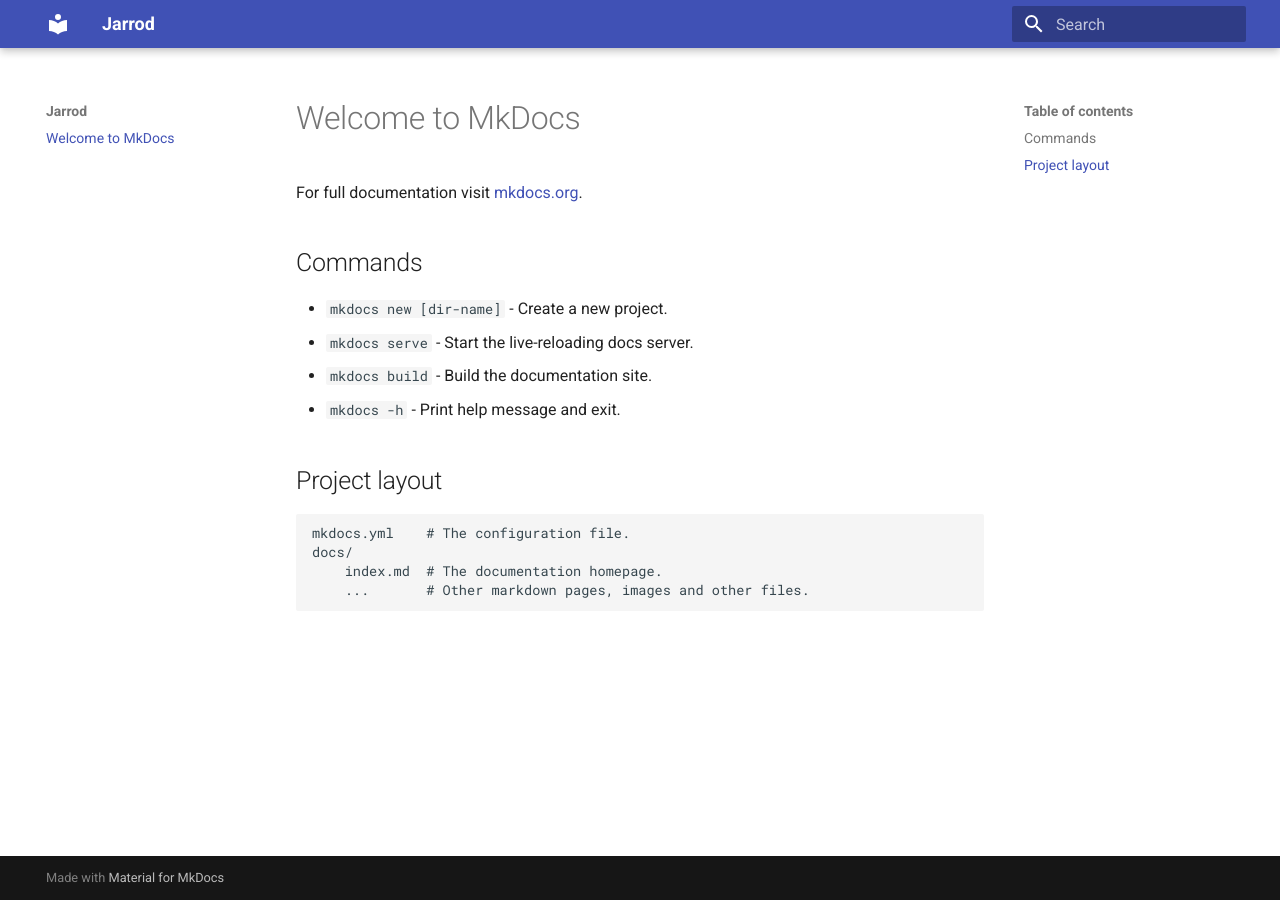
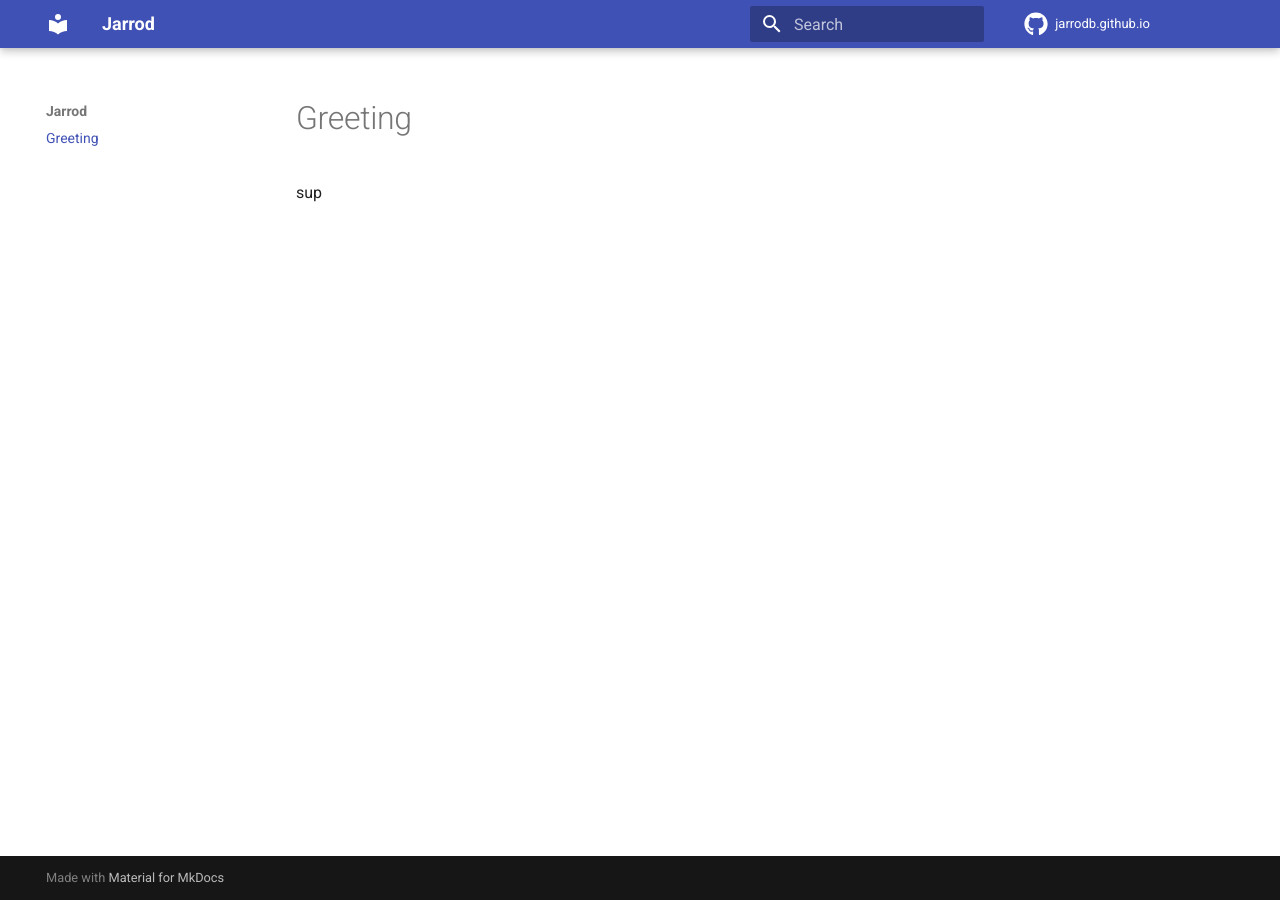
Before and after one commit to jarrodb/jarrodb.github.io, an MkDocs documentation site: the page built from docs/index.md, in a window 1280 px wide. Built offline with MkDocs 1.6.1 and Material for MkDocs 9.7.7, drawn with Linux system fonts in a browser that asks for light colours; comment, search, counter and statistics services are not loaded.

Commit message:
update mkdocs.yml

```diff
--- a/docs/index.md
+++ b/docs/index.md
@@ -1,17 +1,3 @@
-# Welcome to MkDocs
+# Greeting
 
-For full documentation visit [mkdocs.org](https://www.mkdocs.org).
-
-## Commands
-
-* `mkdocs new [dir-name]` - Create a new project.
-* `mkdocs serve` - Start the live-reloading docs server.
-* `mkdocs build` - Build the documentation site.
-* `mkdocs -h` - Print help message and exit.
-
-## Project layout
-
-    mkdocs.yml    # The configuration file.
-    docs/
-        index.md  # The documentation homepage.
-        ...       # Other markdown pages, images and other files.
+sup
--- a/mkdocs.yml
+++ b/mkdocs.yml
@@ -1,4 +1,42 @@
 site_name: Jarrod
 site_url: https://jarrod.md
+repo_name: jarrodb.github.io
+repo_url: https://github.com/jarrodb/jarrodb.github.io
 theme:
   name: material
+#  logo: assets/jarrod.png
+#  palette:
+#    primary: white
+#    accent: black
+  icon:
+    repo: fontawesome/brands/github
+  features:
+    - navigation.instant
+    - header.autohide
+    - toc.integrate
+  font:
+    text: Roboto
+    code: Roboto Mono
+#  favicon: assets/favicon-32x32.png
+
+markdown_extensions:
+  - meta
+  - admonition
+  - attr_list
+  - def_list
+  - tables
+  - abbr
+  - footnotes
+  - md_in_html
+  - toc:
+      toc_depth: 3
+  - pymdownx.superfences:
+      custom_fences:
+        - name: mermaid
+          class: mermaid
+          format: !!python/name:pymdownx.superfences.fence_code_format
+plugins:
+  - search
+  - awesome-pages
+  - minify:
+      minify_html: true
```
